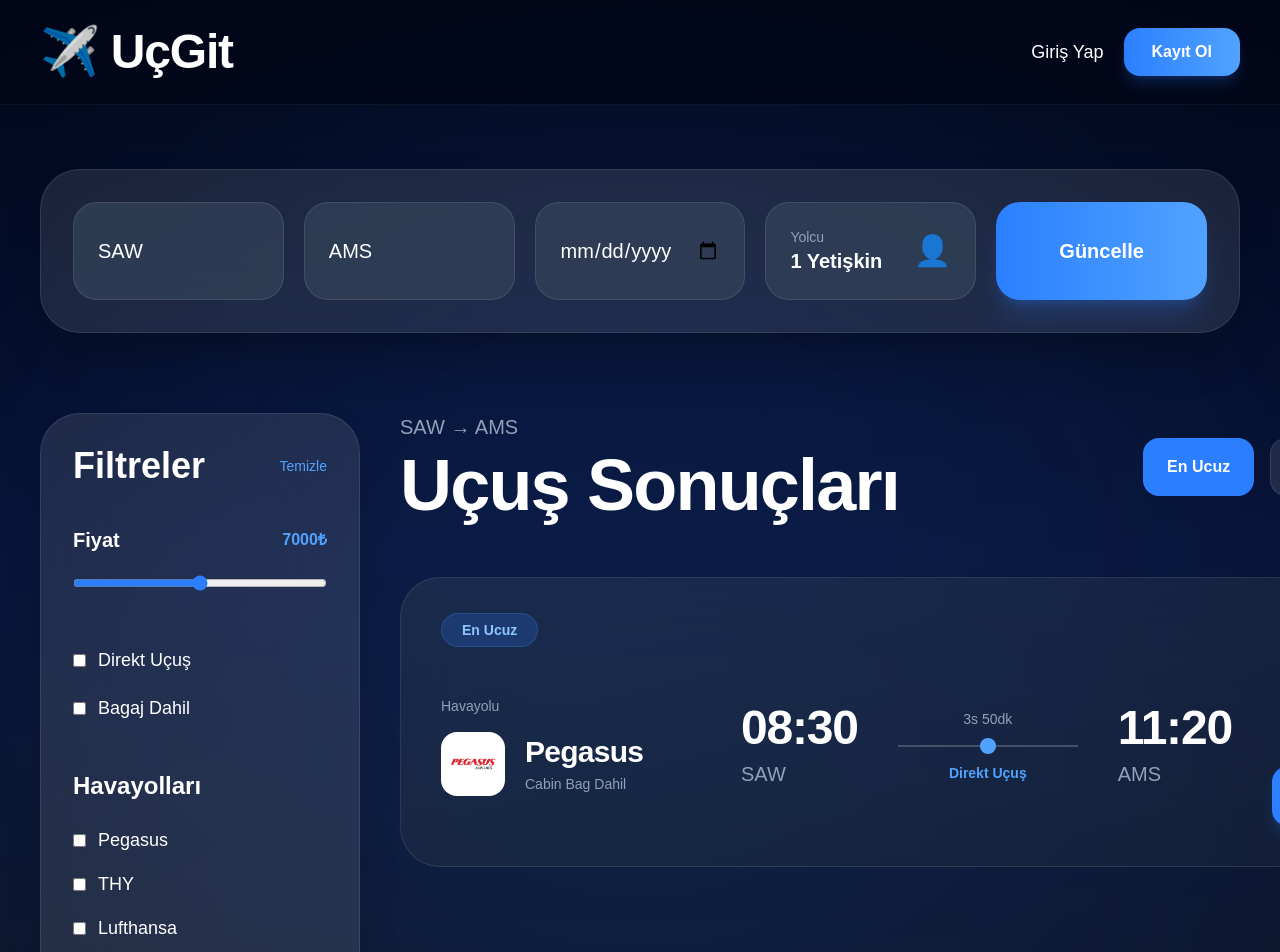
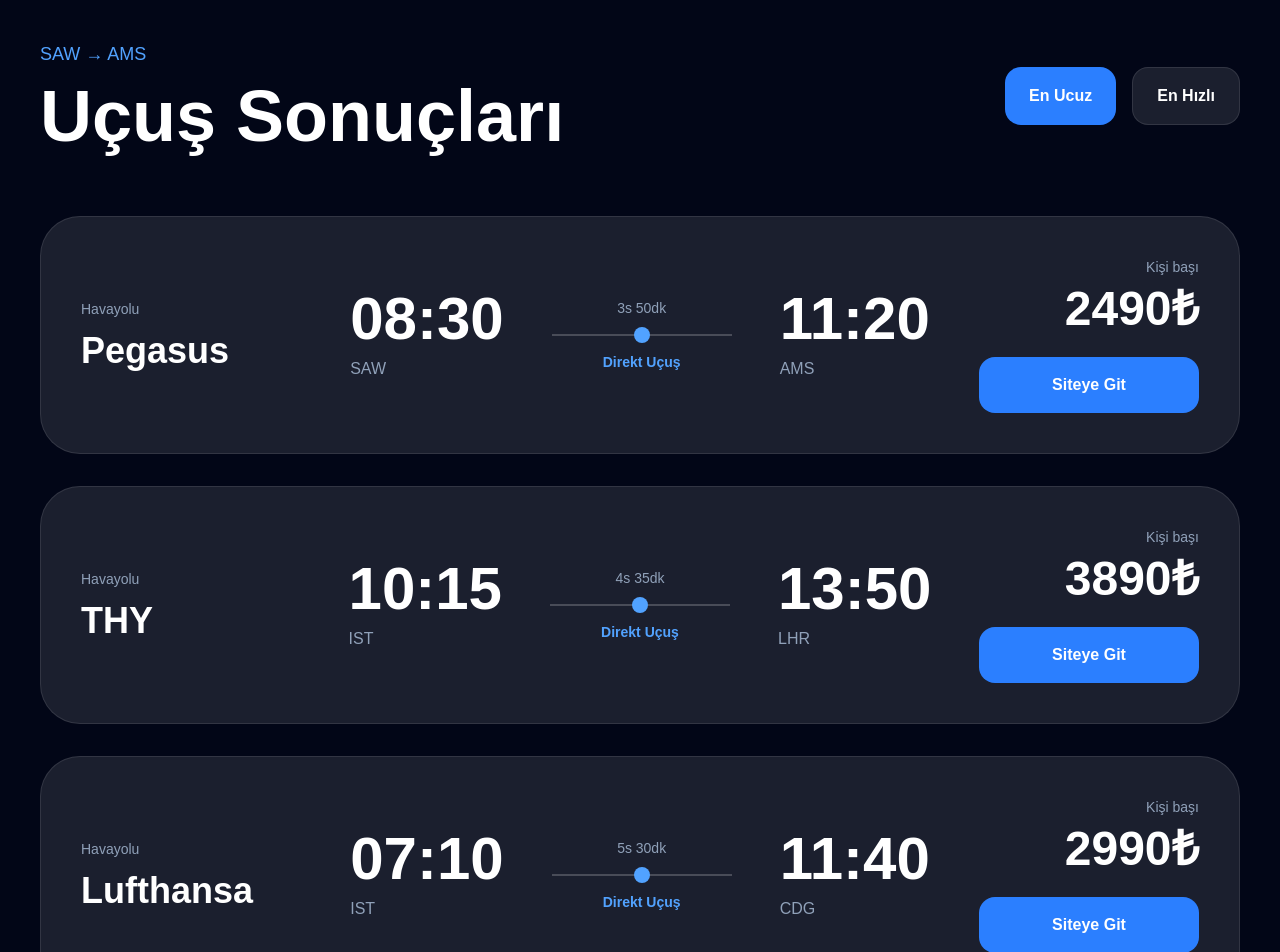
Before and after one commit to melihizzet/flight-platform, a Next.js app: page /flights in a window 1280 px wide. Shown: the top 952 px of the page. Built offline with nearby package versions, Linux system fonts and the light colour scheme.

Commit message:
stable flights page

```diff
--- a/app/flights/page.tsx
+++ b/app/flights/page.tsx
@@ -1,271 +1,51 @@
-"use client";
-
-import { useSearchParams } from "next/navigation";
-
 export default function FlightsPage() {
-
-  const searchParams = useSearchParams();
-
-  const from = searchParams.get("from") || "SAW";
-  const to = searchParams.get("to") || "AMS";
 
   const flights = [
     {
       airline: "Pegasus",
-      logo: "/airlines/pegasus.png",
       departure: "08:30",
       arrival: "11:20",
+      from: "SAW",
+      to: "AMS",
       duration: "3s 50dk",
-      fromCode: "SAW",
-      toCode: "AMS",
       price: "2490₺",
-      badge: "En Ucuz",
     },
 
     {
       airline: "THY",
-      logo: "/airlines/thy.png",
       departure: "10:15",
       arrival: "13:50",
+      from: "IST",
+      to: "LHR",
       duration: "4s 35dk",
-      fromCode: "IST",
-      toCode: "LHR",
       price: "3890₺",
-      badge: "Önerilen",
     },
 
     {
       airline: "Lufthansa",
-      logo: "/airlines/lufthansa.png",
       departure: "07:10",
       arrival: "11:40",
+      from: "IST",
+      to: "CDG",
       duration: "5s 30dk",
-      fromCode: "IST",
-      toCode: "CDG",
       price: "2990₺",
-      badge: "En Hızlı",
-    },
-
-    {
-      airline: "Qatar Airways",
-      logo: "/airlines/qatar.png",
-      departure: "13:40",
-      arrival: "19:10",
-      duration: "4s 30dk",
-      fromCode: "IST",
-      toCode: "DOH",
-      price: "6490₺",
-      badge: "Premium",
     },
   ];
 
-  // FILTER SYSTEM
-  const filteredFlights = flights.filter((flight) => {
+  return (
+    <main className="min-h-screen bg-[#020617] text-white p-10">
 
-    return (
-      flight.fromCode.toLowerCase().includes(from.toLowerCase()) &&
-      flight.toCode.toLowerCase().includes(to.toLowerCase())
-    );
+      <div className="max-w-[1400px] mx-auto">
 
-  });
-
-  return (
-    <main className="min-h-screen bg-gradient-to-b from-[#020617] via-[#071132] to-[#0f172a] text-white overflow-hidden">
-
-      {/* BG GLOW */}
-      <div className="absolute top-0 left-1/2 -translate-x-1/2 w-[1200px] h-[1200px] bg-blue-500/10 blur-[180px] rounded-full"></div>
-
-      {/* NAVBAR */}
-      <nav className="sticky top-0 z-50 backdrop-blur-xl bg-slate-950/70 border-b border-white/5">
-
-        <div className="max-w-[1700px] mx-auto px-10 py-7 flex items-center justify-between">
-
-          <a
-            href="/"
-            className="text-5xl font-black tracking-tight flex items-center gap-3"
-          >
-            ✈️ UçGit
-          </a>
-
-          <div className="flex items-center gap-5">
-
-            <button className="text-lg hover:text-blue-400 transition">
-              Giriş Yap
-            </button>
-
-            <button className="bg-gradient-to-r from-blue-500 to-blue-400 px-7 py-3 rounded-2xl font-bold shadow-lg shadow-blue-500/20 hover:scale-105 transition">
-              Kayıt Ol
-            </button>
-
-          </div>
-
-        </div>
-
-      </nav>
-
-      {/* SEARCH */}
-      <section className="relative max-w-[1700px] mx-auto px-10 pt-16">
-
-        <div className="bg-white/10 border border-white/10 rounded-[40px] p-8 backdrop-blur-2xl shadow-2xl shadow-black/30">
-
-          <div className="grid lg:grid-cols-5 gap-5">
-
-            <input
-              defaultValue={from}
-              className="bg-slate-700/80 border border-white/10 rounded-3xl px-6 py-6 text-xl outline-none"
-            />
-
-            <input
-              defaultValue={to}
-              className="bg-slate-700/80 border border-white/10 rounded-3xl px-6 py-6 text-xl outline-none"
-            />
-
-            <input
-              type="date"
-              className="bg-slate-700/80 border border-white/10 rounded-3xl px-6 py-6 text-xl outline-none"
-            />
-
-            <div className="bg-slate-700/80 border border-white/10 rounded-3xl px-6 py-6 flex items-center justify-between">
+        <div className="flex items-center justify-between mb-16">
 
           <div>
 
-                <p className="text-sm text-slate-400">
-                  Yolcu
+            <p className="text-blue-400 text-lg">
+              SAW → AMS
             </p>
 
-                <p className="text-xl font-bold">
-                  1 Yetişkin
-                </p>
-
-              </div>
-
-              <p className="text-3xl">
-                👤
-              </p>
-
-            </div>
-
-            <button className="bg-gradient-to-r from-blue-500 to-blue-400 rounded-3xl text-xl font-black shadow-xl shadow-blue-500/20 hover:scale-[1.02] transition">
-              Güncelle
-            </button>
-
-          </div>
-
-        </div>
-
-      </section>
-
-      {/* CONTENT */}
-      <section className="relative max-w-[1700px] mx-auto px-10 py-20">
-
-        <div className="grid lg:grid-cols-[320px_1fr] gap-10">
-
-          {/* FILTERS */}
-          <div className="bg-white/10 border border-white/10 rounded-[40px] p-8 h-fit backdrop-blur-2xl shadow-2xl shadow-black/20 sticky top-32">
-
-            <div className="flex items-center justify-between mb-10">
-
-              <h2 className="text-4xl font-black">
-                Filtreler
-              </h2>
-
-              <button className="text-blue-400 hover:text-blue-300 text-sm">
-                Temizle
-              </button>
-
-            </div>
-
-            {/* PRICE */}
-            <div className="mb-12">
-
-              <div className="flex items-center justify-between mb-5">
-
-                <p className="text-xl font-bold">
-                  Fiyat
-                </p>
-
-                <p className="text-blue-400 font-bold">
-                  7000₺
-                </p>
-
-              </div>
-
-              <input
-                type="range"
-                className="w-full accent-blue-500"
-              />
-
-            </div>
-
-            {/* CHECKBOX */}
-            <div className="space-y-5">
-
-              <label className="flex items-center gap-3 text-lg">
-
-                <input type="checkbox" />
-
-                Direkt Uçuş
-
-              </label>
-
-              <label className="flex items-center gap-3 text-lg">
-
-                <input type="checkbox" />
-
-                Bagaj Dahil
-
-              </label>
-
-            </div>
-
-            {/* AIRLINES */}
-            <div className="mt-12">
-
-              <h3 className="text-2xl font-bold mb-6">
-                Havayolları
-              </h3>
-
-              <div className="space-y-4 text-lg">
-
-                <label className="flex items-center gap-3">
-                  <input type="checkbox" />
-                  Pegasus
-                </label>
-
-                <label className="flex items-center gap-3">
-                  <input type="checkbox" />
-                  THY
-                </label>
-
-                <label className="flex items-center gap-3">
-                  <input type="checkbox" />
-                  Lufthansa
-                </label>
-
-                <label className="flex items-center gap-3">
-                  <input type="checkbox" />
-                  Qatar Airways
-                </label>
-
-              </div>
-
-            </div>
-
-          </div>
-
-          {/* RESULTS */}
-          <div>
-
-            {/* TOP */}
-            <div className="flex items-center justify-between mb-14">
-
-              <div>
-
-                <p className="text-slate-400 text-xl">
-                  {from} → {to}
-                </p>
-
-                <h1 className="text-7xl font-black tracking-tight mt-2">
+            <h1 className="text-7xl font-black mt-3">
               Uçuş Sonuçları
             </h1>
 
@@ -281,94 +61,45 @@ export default function FlightsPage() {
               En Hızlı
             </button>
 
-                <button className="bg-white/10 border border-white/10 px-6 py-4 rounded-2xl font-bold">
-                  Direkt Uçuş
-                </button>
-
           </div>
 
         </div>
 
-            {/* NO RESULT */}
-            {filteredFlights.length === 0 && (
-
-              <div className="bg-white/10 border border-white/10 rounded-[40px] p-16 text-center">
-
-                <h2 className="text-4xl font-black mb-4">
-                  Uçuş Bulunamadı
-                </h2>
-
-                <p className="text-slate-400 text-xl">
-                  Farklı bir rota deneyin.
-                </p>
-
-              </div>
-
-            )}
-
-            {/* FLIGHT LIST */}
         <div className="space-y-8">
 
-              {filteredFlights.map((flight, index) => (
+          {flights.map((flight, index) => (
 
             <div
               key={index}
-                  className="bg-gradient-to-br from-slate-700/40 to-slate-800/40 border border-white/10 rounded-[40px] p-10 hover:border-blue-400/30 hover:shadow-2xl hover:shadow-blue-500/10 transition duration-300 backdrop-blur-xl"
+              className="bg-white/10 border border-white/10 rounded-[40px] p-10"
             >
 
-                  {/* BADGE */}
-                  <div className="mb-6">
-
-                    <span className="bg-blue-500/20 border border-blue-400/20 text-blue-300 px-5 py-2 rounded-full text-sm font-bold">
-                      {flight.badge}
-                    </span>
-
-                  </div>
-
-                  <div className="flex flex-col xl:flex-row xl:items-center xl:justify-between gap-10">
+              <div className="flex items-center justify-between">
 
                 {/* AIRLINE */}
-                    <div className="min-w-[260px]">
+                <div className="w-[220px]">
 
                   <p className="text-slate-400 text-sm">
                     Havayolu
                   </p>
 
-                      <div className="flex items-center gap-5 mt-4">
-
-                        <img
-                          src={flight.logo}
-                          alt={flight.airline}
-                          className="w-16 h-16 object-contain bg-white rounded-2xl p-2"
-                        />
-
-                        <div>
-
-                          <h2 className="text-3xl font-black tracking-tight">
+                  <h2 className="text-4xl font-black mt-3">
                     {flight.airline}
                   </h2>
-
-                          <p className="text-slate-400 text-sm mt-1">
-                            Cabin Bag Dahil
-                          </p>
-
-                        </div>
-
-                      </div>
 
                 </div>
 
                 {/* TIMES */}
-                    <div className="flex items-center gap-10">
+                <div className="flex items-center gap-12">
 
                   <div>
 
-                        <p className="text-5xl font-black tracking-tight">
+                    <p className="text-6xl font-black">
                       {flight.departure}
                     </p>
 
-                        <p className="text-slate-400 mt-2 text-xl">
-                          {flight.fromCode}
+                    <p className="text-slate-400 mt-2">
+                      {flight.from}
                     </p>
 
                   </div>
@@ -393,12 +124,12 @@ export default function FlightsPage() {
 
                   <div>
 
-                        <p className="text-5xl font-black tracking-tight">
+                    <p className="text-6xl font-black">
                       {flight.arrival}
                     </p>
 
-                        <p className="text-slate-400 mt-2 text-xl">
-                          {flight.toCode}
+                    <p className="text-slate-400 mt-2">
+                      {flight.to}
                     </p>
 
                   </div>
@@ -406,17 +137,17 @@ export default function FlightsPage() {
                 </div>
 
                 {/* PRICE */}
-                    <div className="text-right min-w-[220px]">
+                <div className="text-right w-[220px]">
 
                   <p className="text-slate-400 text-sm">
                     Kişi başı
                   </p>
 
-                      <h3 className="text-5xl font-black mt-2 tracking-tight">
+                  <h3 className="text-5xl font-black mt-2">
                     {flight.price}
                   </h3>
 
-                      <button className="bg-gradient-to-r from-blue-500 to-blue-400 hover:scale-105 transition duration-300 px-8 py-4 rounded-2xl mt-6 font-black text-lg w-full shadow-lg shadow-blue-500/20">
+                  <button className="bg-blue-500 hover:bg-blue-600 transition px-8 py-4 rounded-2xl mt-6 font-bold w-full">
                     Siteye Git
                   </button>
 
@@ -432,10 +163,6 @@ export default function FlightsPage() {
 
       </div>
 
-        </div>
-
-      </section>
-
     </main>
   );
 }
```
Lines whose indentation alone changed are shown as unchanged.
